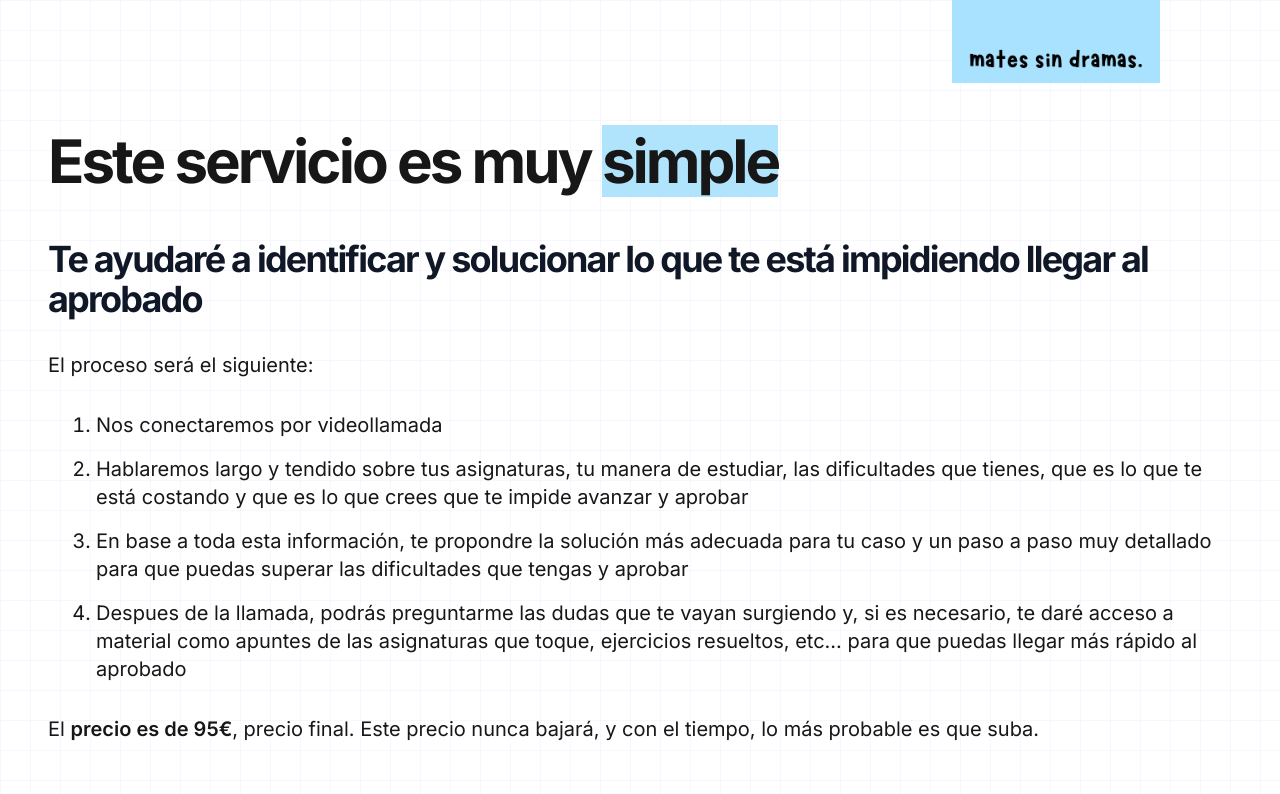
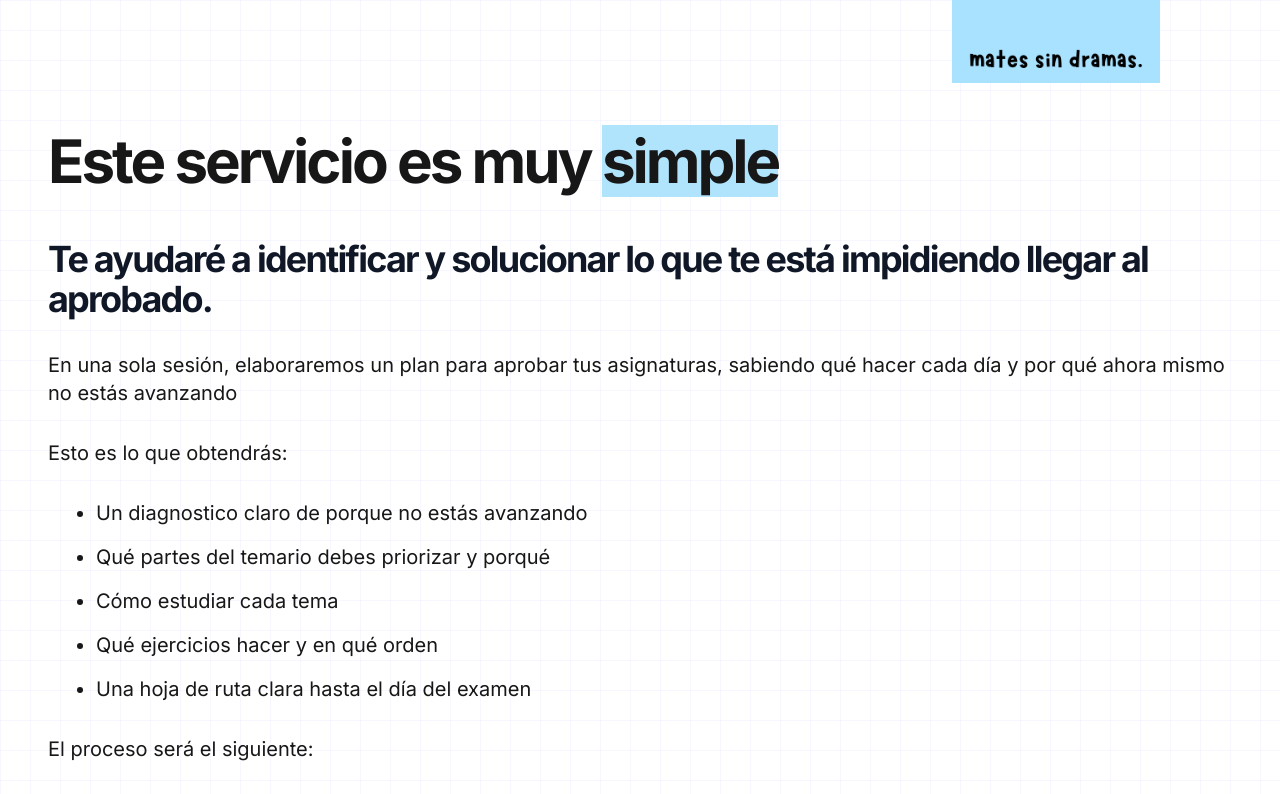
Before and after one commit to MariaLipiz/matessindramas, a Next.js app: page /asesoria-1-a-1 in a window 1280 px wide. Shown: the top 794 px of the page. Built offline with nearby package versions, Linux system fonts and the light colour scheme.

Commit message:
Asesoria 1 a 1 cambios

```diff
--- a/src/app/asesoria-1-a-1/page.tsx
+++ b/src/app/asesoria-1-a-1/page.tsx
@@ -10,8 +10,38 @@ export default function CodigoFuente() {
           Este servicio es muy <span className="bg-[#b0e4fc]">simple</span>
         </h1>
         <h2 className="mx-auto text-gray-900 text-2xl font-bold tracking-tighter sm:text-3xl lg:text-4xl mt-12">
-         Te ayudaré a identificar y solucionar lo que te está impidiendo llegar al aprobado
+         Te ayudaré a identificar y solucionar lo que te está impidiendo llegar al aprobado.
         </h2>
+        <p>
+         En una sola sesión, elaboraremos un plan para aprobar tus asignaturas, sabiendo qué hacer cada día y por qué ahora mismo no estás avanzando
+         </p>
+
+         <p>
+         Esto es lo que obtendrás:
+         </p>
+
+         <ul className="list-disc pl-12 space-y-4 ">
+          <li>
+          Un diagnostico claro de porque no estás avanzando
+          </li>
+
+          <li>
+          Qué partes del temario debes priorizar y porqué
+          </li>
+
+          <li>
+          Cómo estudiar cada tema
+          </li>
+
+          <li>
+          Qué ejercicios hacer y en qué orden
+          </li>
+
+          <li>
+          Una hoja de ruta clara hasta el día del examen
+          </li>
+
+        </ul>
 
         <p>
           El proceso será el siguiente:
@@ -127,20 +157,16 @@ export default function CodigoFuente() {
         </p>
 
         <ul className="list-disc pl-12 space-y-4 ">
+
+
+
+
           <li>
-          Vas por la seguda/tercera/cuarta... matricula de una o varias asignaturas y no encuentras la manera de sacarlas
+          No eres capaz de seguir el ritmo en clase y sientes que no llegas a todo
           </li>
 
           <li>
-          Quieres asegurar el aprobado este cuatrimestre
-          </li>
-
-          <li>
-          Te sientes perdido a la hora de como enfocar el estudio de una o varias asignaturas en concreto
-          </li>
-
-          <li>
-          Tu profesor de la uni es caotico y no eres capaz de seguir el ritmo para estudia todo el temario
+          Estás atascado en una o varias asignaturas
           </li>
 
           <li>
@@ -148,8 +174,9 @@ export default function CodigoFuente() {
           </li>
 
           <li>
-          Buscas ayuda para planificar el estudio y/o saber como enfocar una o varias asignaturas
+          Buscas ayuda para planificar el estudio y/o saber como enfocar tus asignaturas
           </li>
+
 
         </ul>
 
@@ -158,8 +185,13 @@ export default function CodigoFuente() {
         </p>
 
         <ul className="list-disc pl-12 space-y-4 ">
+
+        <li>
+          Vas por la seguda/tercera/cuarta... matricula de una o varias asignaturas y no encuentras la manera de estudiarlas para sacarlas (para esto, deberas estar atento a que vuelva a abrir el programa de acompañamiento cuatrimestral)
+          </li>
+
           <li>
-          Buscas una clase particular para resolver dudas y ejercicios (para esto, deberas estar atento a que vuelva a abrir el programa de acompañamiento cuatrimestral)
+          Necesitas que te expliquen el temario desde cero (para esto, deberas estar atento a que vuelva a abrir el programa de acompañamiento cuatrimestral)
           </li>
 
           <li>
@@ -167,13 +199,9 @@ export default function CodigoFuente() {
           esto, <a href="/codigo-fuente-de-las-matematicas" target="_blank" rel="noopener noreferrer" className="text-blue-500 underline">ve aquí</a>)
           </li>
 
-          <li>
-          Has entrado hace poco a la carrera y te sientes muy perdido (para solucionar
-            esto, <a href="/codigo-fuente-de-las-matematicas" target="_blank" rel="noopener noreferrer" className="text-blue-500 underline">ve aquí</a>)
-          </li>
 
           <li>
-          Llevas tiempo en la carrera y te sientes muy perdido (para solucionar
+          Te sientes muy perdido con todas las asignaturas y todo te suena a chino (para solucionar
             esto, <a href="/codigo-fuente-de-las-matematicas" target="_blank" rel="noopener noreferrer" className="text-blue-500 underline">ve aquí</a>)
           </li>
 
```
